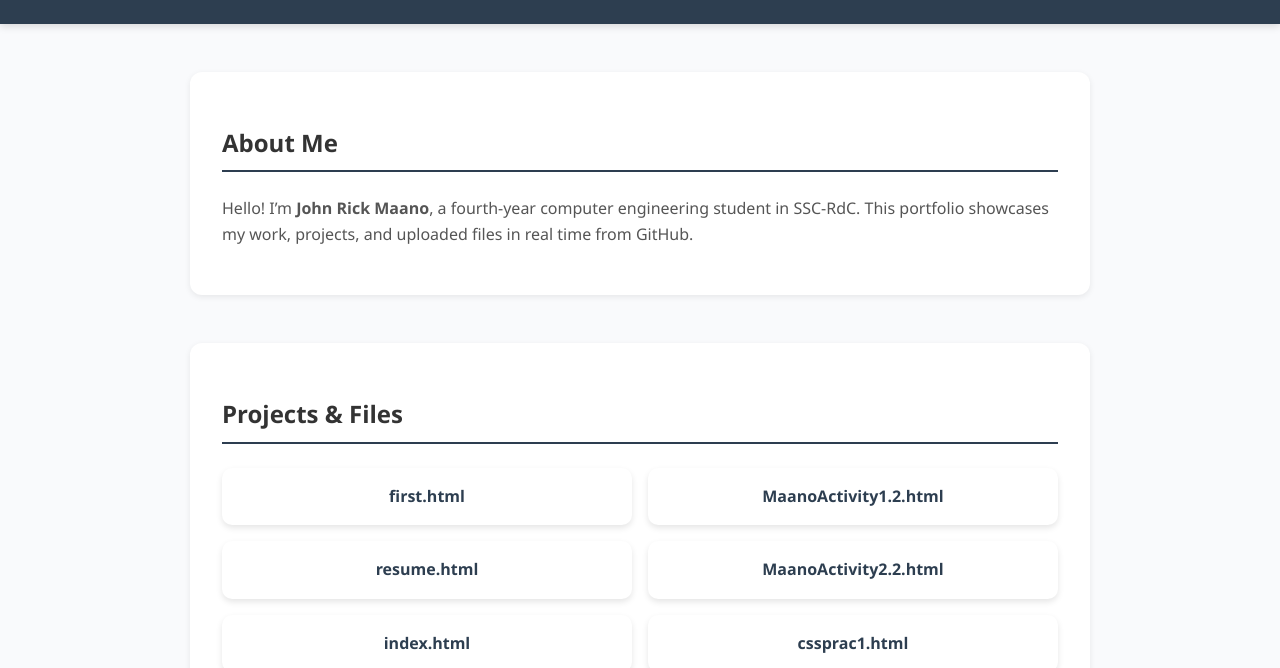
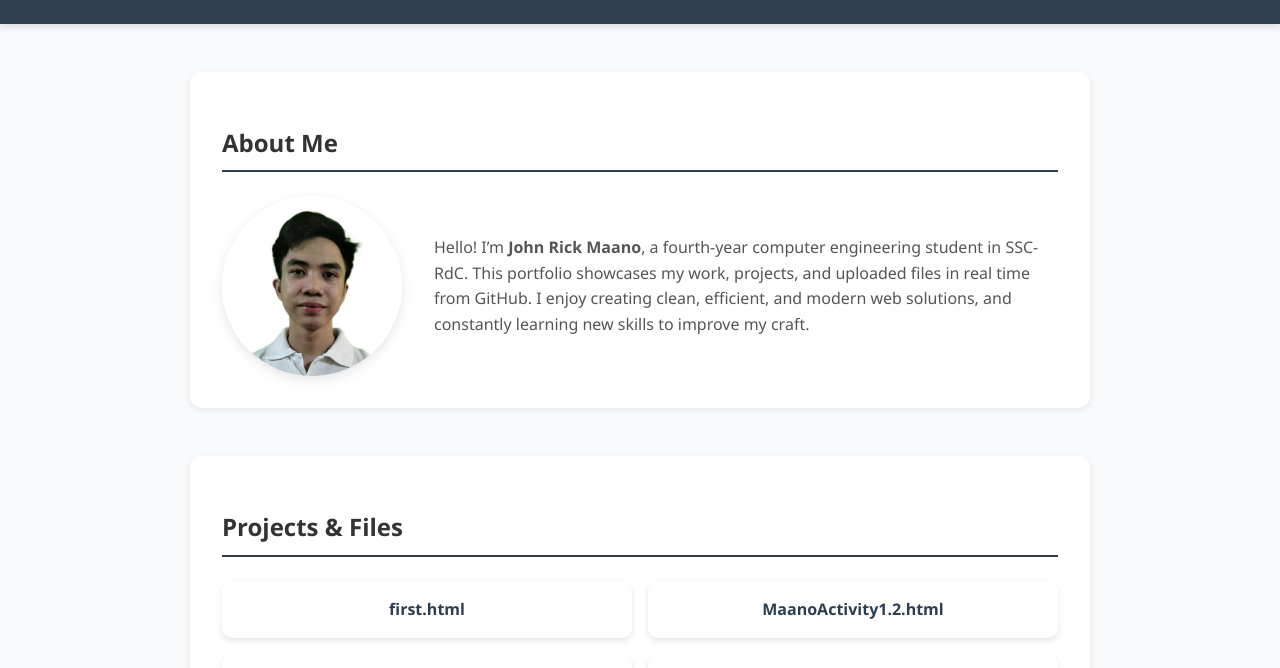
Before and after one commit to johnrick1001/Portfolio, a plain HTML site: page index.html in a window 1280 px wide. Shown: the part 114-782 px from the top of the page. Drawn offline with Linux system fonts and the light colour scheme.

Commit message:
Add profile image in About Section

```diff
--- a/index.html
+++ b/index.html
@@ -111,6 +111,28 @@
       margin-top: 2rem;
       font-size: 0.9rem;
     }
+
+    /* --- NEW: About section image layout --- */
+    .about-container {
+      display: flex;
+      flex-direction: row;
+      align-items: center;
+      gap: 2rem;
+      flex-wrap: wrap; /* responsive stacking */
+    }
+    .profile-img {
+      max-width: 180px;
+      height: auto;
+      border-radius: 50%;
+      box-shadow: 0 4px 12px rgba(0,0,0,0.1);
+      flex-shrink: 0;
+    }
+    #about p {
+      flex: 1;
+      font-size: 1rem;
+      line-height: 1.6;
+      color: #555;
+    }
   </style>
 </head>
 <body>
@@ -124,10 +146,15 @@
   </header>
 
   <main>
+    <!-- UPDATED About Section -->
     <section id="about">
       <h2>About Me</h2>
-      <p>Hello! I’m <strong>John Rick Maano</strong>, a fourth-year computer engineering student in SSC-RdC.
-         This portfolio showcases my work, projects, and uploaded files in real time from GitHub.</p>
+      <div class="about-container">
+        <img src="johnm.png" alt="John Rick Maano" class="profile-img">
+        <p>Hello! I’m <strong>John Rick Maano</strong>, a fourth-year computer engineering student in SSC-RdC.
+           This portfolio showcases my work, projects, and uploaded files in real time from GitHub.
+           I enjoy creating clean, efficient, and modern web solutions, and constantly learning new skills to improve my craft.</p>
+      </div>
     </section>
 
     <section id="projects">
```
